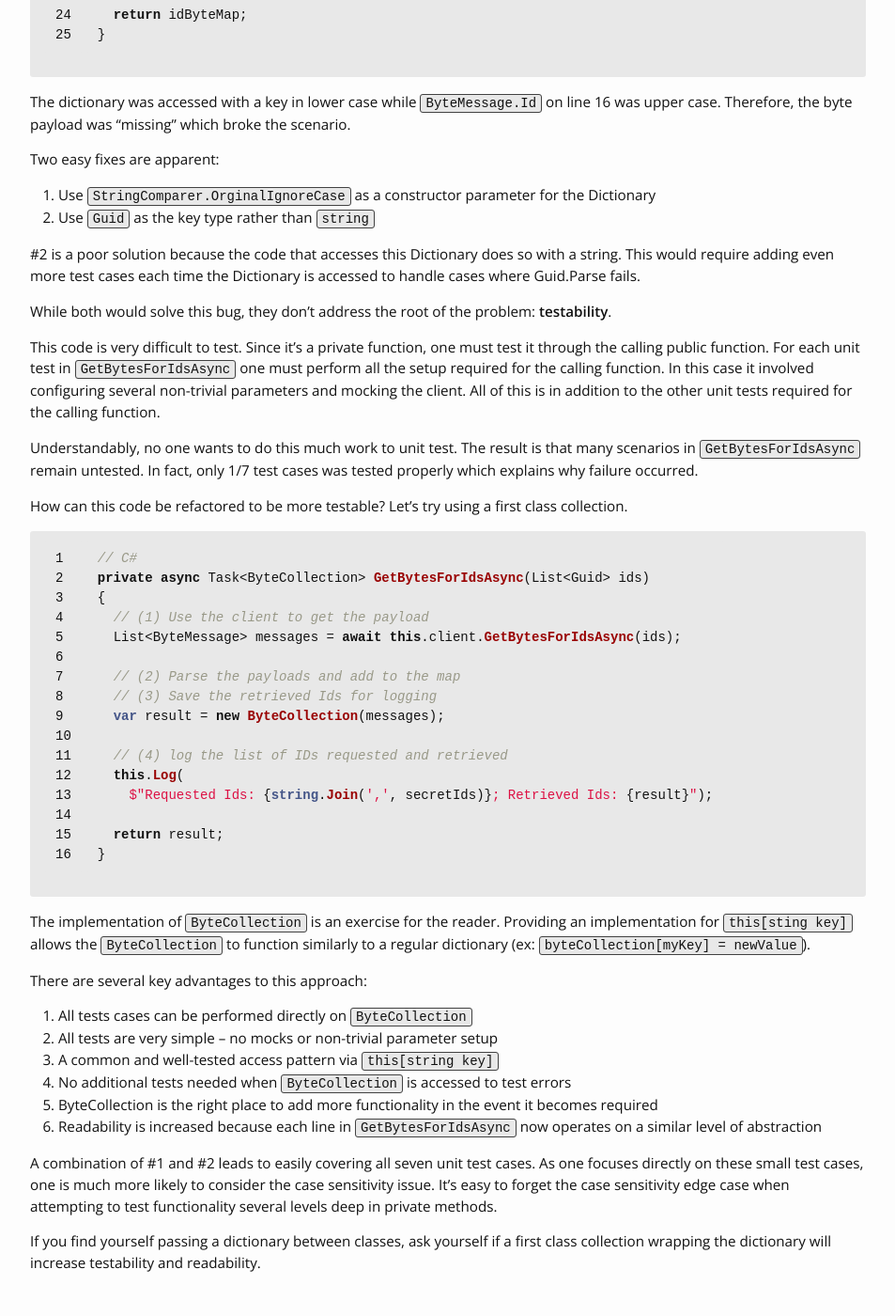
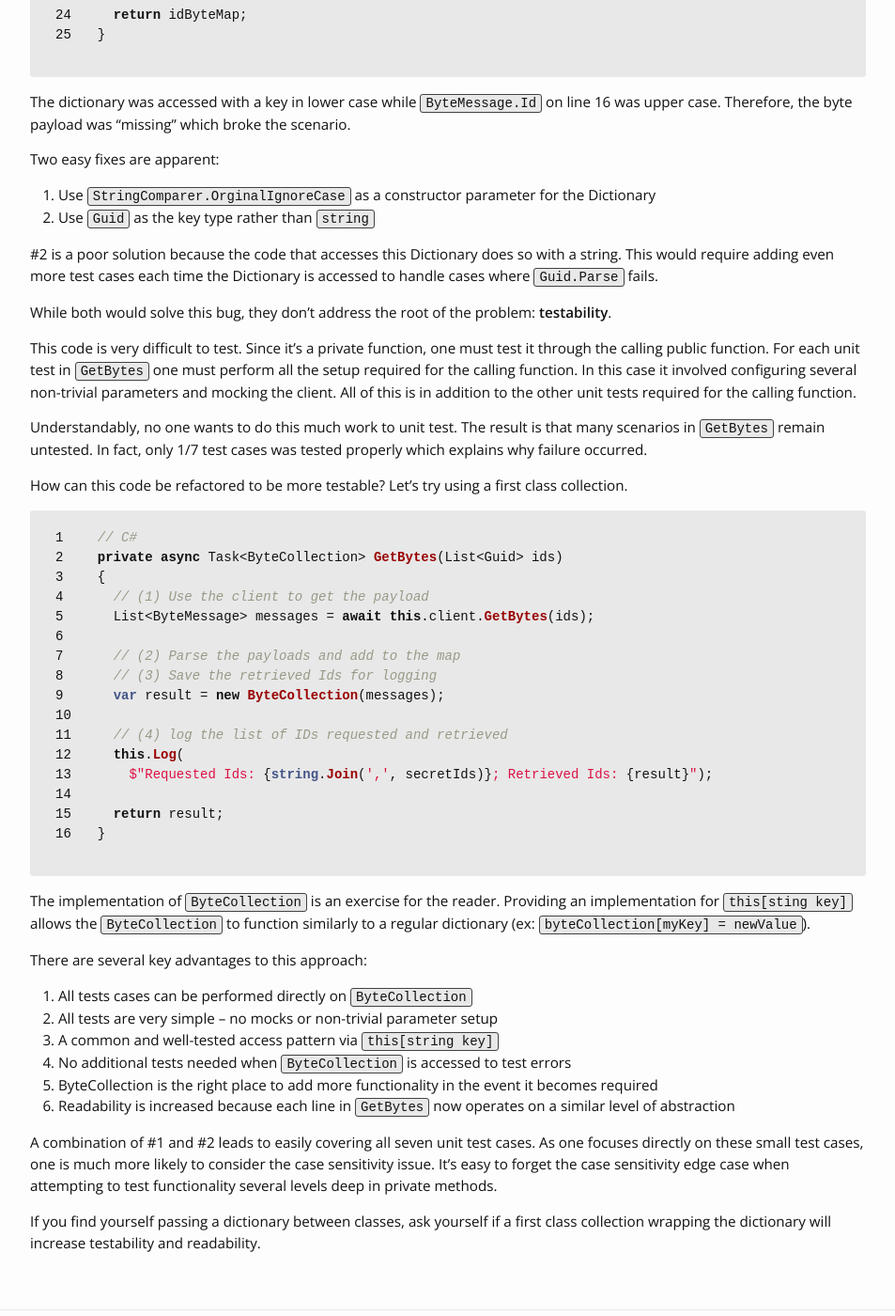
Before and after one commit to valleyjo/valleyjo.github.io, a Jekyll site: the page built from _posts/2021-08-12-dictionary-alternative.md, in a window 1280 px wide and 1400 px high, scrolled down 811 px. Shown: the whole window at 94% size, without its empty margins (163-1116 px from the left). Built offline with Jekyll 4.4.1, drawn with Linux system fonts in a browser that asks for light colours; some of the changed text lies outside the part shown.

```diff
--- a/_data/menu.yml
+++ b/_data/menu.yml
@@ -8,15 +8,15 @@
   href: "/AlexVallejoResume.pdf"
   new_tab: true
 
-- title: "Projects"
-  href: "/projects/"
+- title: "Experience"
+  href: "/experience/"
 
 - title: "Personal"
   href: "/personal/"
   subcategories:
     - subtitle: "Family"
       subhref: "/personal/family/"
-    - subtitle: "Fitniess"
+    - subtitle: "Fitness"
       subhref: "/personal/fitness/"
     - subtitle: "Travel"
       subhref: "/personal/travel/"
--- a/_posts/2021-08-12-dictionary-alternative.md
+++ b/_posts/2021-08-12-dictionary-alternative.md
@@ -10,10 +10,10 @@ Should you really be passing that dictionary / hashmap between classes or if it
 My team had a bug where a core scenario broke due to a case sensitivity error. The code with the bug was a private inner function:
 {% highlight csharp linenos %}
 // C#
-private async Task<Dictionary<string, byte[]>> GetBytesForIdsAsync(List<Guid> ids)
+private async Task<Dictionary<string, byte[]>> GetBytes(List<Guid> ids)
 {
   // (1) Use the client to get the payload
-  List<ByteMessage> messages = await this.client.GetBytesForIdsAsync(ids);
+  List<ByteMessage> messages = await this.client.GetBytes(ids);
   var idByteMap = new Dictionary<string, byte[]>();
   var retrievedIds = new List<string>(ids.Count);
 
@@ -42,22 +42,22 @@ Two easy fixes are apparent:
 1. Use `StringComparer.OrginalIgnoreCase` as a constructor parameter for the Dictionary
 2. Use `Guid` as the key type rather than `string`
 
-#2 is a poor solution because the code that accesses this Dictionary does so with a string. This would require adding even more test cases each time the Dictionary is accessed to handle cases where Guid.Parse fails.
+#2 is a poor solution because the code that accesses this Dictionary does so with a string. This would require adding even more test cases each time the Dictionary is accessed to handle cases where `Guid.Parse` fails.
 
 While both would solve this bug, they don’t address the root of the problem: **testability**.
 
-This code is very difficult to test. Since it’s a private function, one must test it through the calling public function. For each unit test in `GetBytesForIdsAsync` one must perform all the setup required for the calling function. In this case it involved configuring several non-trivial parameters and mocking the client. All of this is in addition to the other unit tests required for the calling function.
+This code is very difficult to test. Since it’s a private function, one must test it through the calling public function. For each unit test in `GetBytes` one must perform all the setup required for the calling function. In this case it involved configuring several non-trivial parameters and mocking the client. All of this is in addition to the other unit tests required for the calling function.
 
-Understandably, no one wants to do this much work to unit test. The result is that many scenarios in `GetBytesForIdsAsync` remain untested. In fact, only 1/7 test cases was tested properly which explains why failure occurred.
+Understandably, no one wants to do this much work to unit test. The result is that many scenarios in `GetBytes` remain untested. In fact, only 1/7 test cases was tested properly which explains why failure occurred.
 
 How can this code be refactored to be more testable? Let’s try using a first class collection.
 
 {% highlight csharp linenos %}
 // C#
-private async Task<ByteCollection> GetBytesForIdsAsync(List<Guid> ids)
+private async Task<ByteCollection> GetBytes(List<Guid> ids)
 {
   // (1) Use the client to get the payload
-  List<ByteMessage> messages = await this.client.GetBytesForIdsAsync(ids);
+  List<ByteMessage> messages = await this.client.GetBytes(ids);
 
   // (2) Parse the payloads and add to the map
   // (3) Save the retrieved Ids for logging
@@ -80,7 +80,7 @@ There are several key advantages to this approach:
 3. A common and well-tested access pattern via `this[string key]`
   1. No additional tests needed when `ByteCollection` is accessed to test errors
 4. ByteCollection is the right place to add more functionality in the event it becomes required
-5. Readability is increased because each line in `GetBytesForIdsAsync` now operates on a similar level of abstraction
+5. Readability is increased because each line in `GetBytes` now operates on a similar level of abstraction
 
 A combination of #1 and #2 leads to easily covering all seven unit test cases. As one focuses directly on these small test cases, one is much more likely to consider the case sensitivity issue. It’s easy to forget the case sensitivity edge case when attempting to test functionality several levels deep in private methods.
 
```
Also changed, not shown: projects.md (+5 -5 lines).
